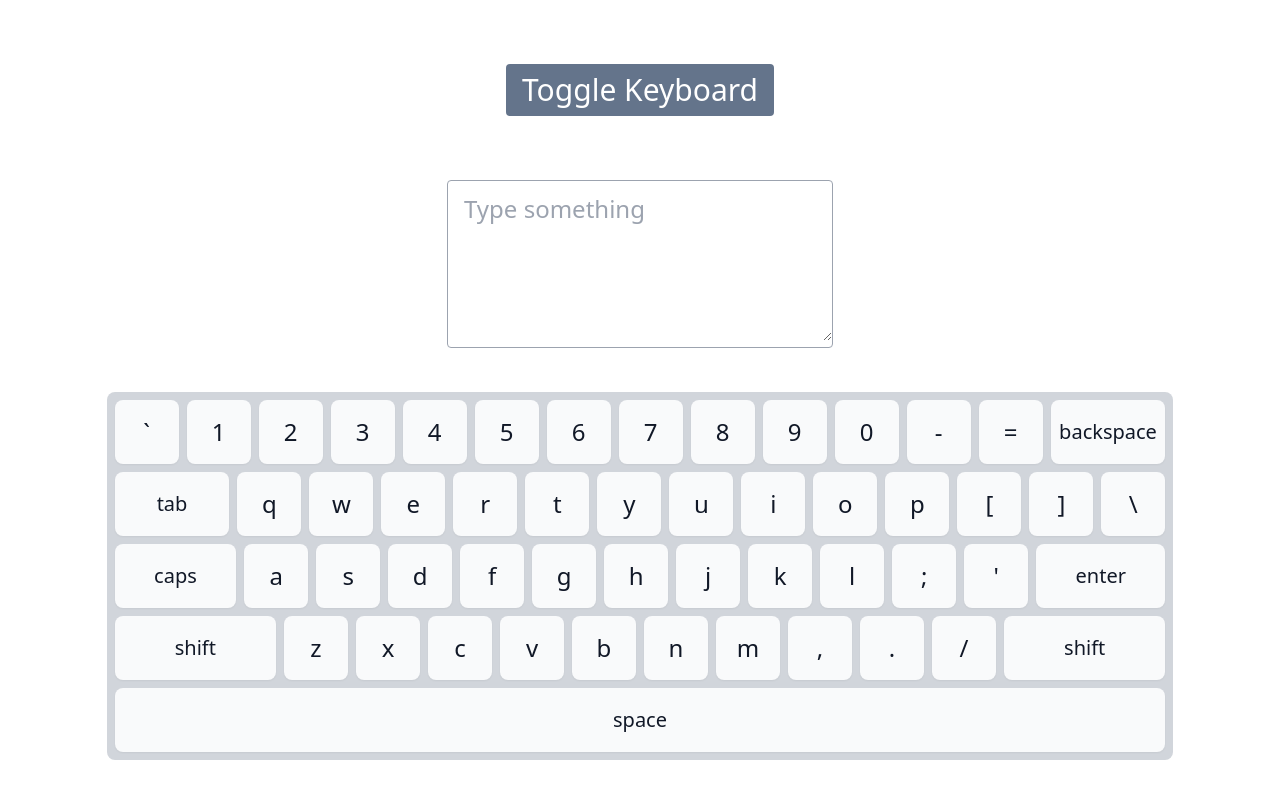
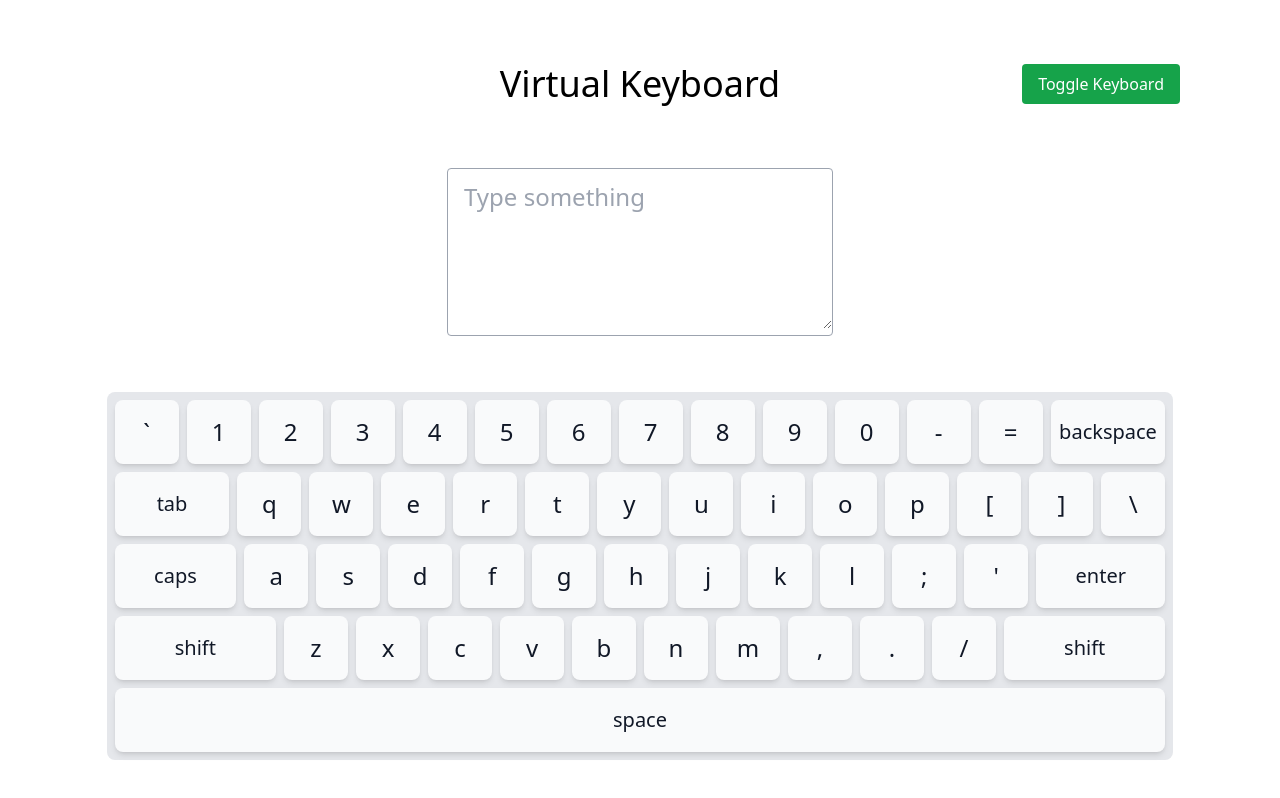
Before and after one commit to sadeeqdev/Virtual-keyboard, a Vue app: page / in a window 1280 px wide. Both pictures are taken after a click on the button "Toggle Keyboard". Built offline with nearby package versions, Linux system fonts and the light colour scheme.

Commit message:
Finishing changes

```diff
--- a/src/App.vue
+++ b/src/App.vue
@@ -1,6 +1,7 @@
 <template>
-  <div class="xl-10 mt-10 lg:mt-16 text-3xl flex justify-center">
-      <button class="rounded bg-slate-500 text-white px-4 py-2" @click="showKeyBoard">Toggle Keyboard</button>
+  <div class="xl-10 mt-10 lg:mt-16 text-md flex justify-center relative mx-2 lg:mx-20">
+      <div class="text-4xl font-meduim">Virtual Keyboard</div>
+      <button class="absolute right-5 rounded bg-green-600 text-white px-4 py-2" @click="showKeyBoard">Toggle Keyboard</button>
   </div>
   <div class="flex justify-center mt-10 xl:mt-16" @click="toggleKeyboard = true">
     <TextField :textInput="textOutput" @keyBoardSwitch="onKeyboardSwitch"/>
--- a/src/components/Button.vue
+++ b/src/components/Button.vue
@@ -1,8 +1,8 @@
 <template>
     <div
         @click="textClick"
-        class="disable-text-select h-7 w-5 md:w-8 md:h-8 lg:w-14 lg:h-14 xl:w-16 xl:h-16 shrink flex justify-center items-center rounded-md lg:rounded-lg shadow-sm bg-gray-50 hover:bg-gray-200 hover:cursor-pointer"
-        :class="{ 'bg-gray-300': toggleButton}"
+        class="disable-text-select h-7 w-5 md:w-8 md:h-8 lg:w-14 lg:h-14 xl:w-16 xl:h-16 shrink flex justify-center items-center rounded-md lg:rounded-lg shadow-md bg-gray-50 hover:cursor-pointer"
+        :class="{ 'bg-gray-300': toggleButton, 'bg-slate-200': clickEffect}"
         @click.right.prevent
     >
         <div class="text-gray-900 text-sm lg:text-2xl">
@@ -33,11 +33,16 @@ export default {
         return{
             shiftValue: this.checkShift,
             capsValue: this.checkCaps,
-            toggleButton: false
+            toggleButton: false,
+            clickEffect: false
         }
     },
     methods:{
         textClick(){
+            this.clickEffect = true
+            setTimeout(() => {
+                this.clickEffect = false
+            },100)
             if (this.shiftValue){
                 this.$emit('input-text', this.value.uppercase)
             }else if(this.capsValue){
--- a/src/components/GrowButton.vue
+++ b/src/components/GrowButton.vue
@@ -1,5 +1,10 @@
 <template>
-    <div @click="textClick"  class="relative disable-text-select grow md:h-8 lg:h-14 xl:h-16 flex justify-center items-center rounded lg:rounded-lg shadow-sm bg-gray-50 hover:bg-gray-200 hover:cursor-pointer" :class="{ 'bg-gray-300': toggleButton}" @click.right.prevent>
+    <div
+        @click="textClick"
+        class="relative disable-text-select grow md:h-8 lg:h-14 xl:h-16 flex justify-center items-center rounded lg:rounded-lg shadow-md bg-gray-50 hover:cursor-pointer"
+        :class="{'bg-gray-300': toggleButton, 'bg-slate-200': clickEffect}"
+        @click.right.prevent
+    >
         <div class="text-gray-900 text-sm lg:text-xl">
             {{value}}
         </div>
@@ -23,11 +28,16 @@ export default {
             shiftValue: this.checkShift,
             capsValue: this.checkCaps,
             toggleButton: false,
-            keyPressed: ''
+            keyPressed: '',
+            clickEffect: false
         }
     },
     methods: {
         textClick() {
+            this.clickEffect = true
+            setTimeout(() => {
+                this.clickEffect = false
+            }, 100)
             this.$emit('input-text', this.value)
         },
         setToggle(e) {
--- a/src/components/KeyPad.vue
+++ b/src/components/KeyPad.vue
@@ -1,5 +1,5 @@
 <template>
-    <div class="absolute left-0 right-0 bottom-0 lg:bottom-10 w-1/1 xl:w-5/6 2xl:w-7/12 mx-0 lg:mx-5 xl:mx-auto h-auto bg-gray-300 rounded-sm lg:rounded-lg p-1 lg:px-2 space-y-1 lg:space-y-2 py-1.5 lg:py-2" @click.right.prevent>
+    <div class="absolute left-0 right-0 bottom-0 lg:bottom-10 w-1/1 xl:w-5/6 2xl:w-7/12 mx-0 lg:mx-5 xl:mx-auto h-auto bg-gray-200 rounded-sm lg:rounded-lg p-1 lg:px-2 space-y-1 lg:space-y-2 py-1.5 lg:py-2" @click.right.prevent>
         <div class="flex space-x-1 lg:space-x-2 justify-center">
             <div v-for="rows, index in firstrow" :key="index" class="flex">
                 <Button :value="rows"  @input-text="onClickButton" :checkShift="shiftValue" :checkCaps="false"/>
```
